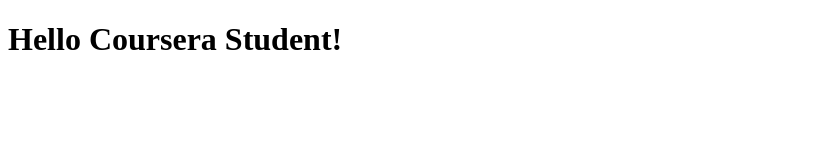
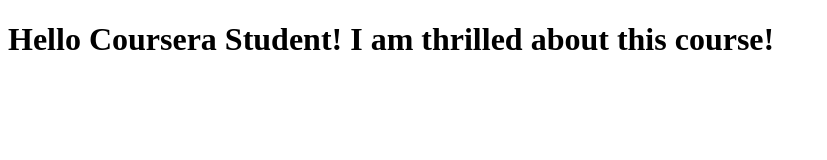
Before and after one commit to paul-newman/coursera-angular2, a plain HTML site: page index.html in a window 1280 px wide. Shown: the whole page, without its empty margins (0-827 px from the left). Drawn offline with Linux system fonts and the light colour scheme.

Commit message:
latest web version

```diff
--- a/index.html
+++ b/index.html
@@ -5,6 +5,6 @@
     <title>Hello Coursera</title>
   </head>
   <body>
-    <h1>Hello Coursera Student!</h1>
+    <h1>Hello Coursera Student! I am thrilled about this course!</h1>
   </body>
 </html>
```
